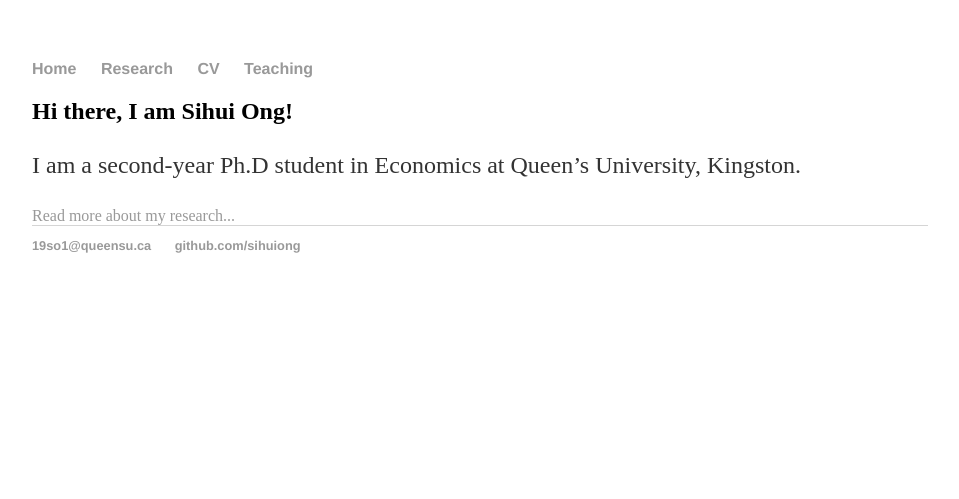
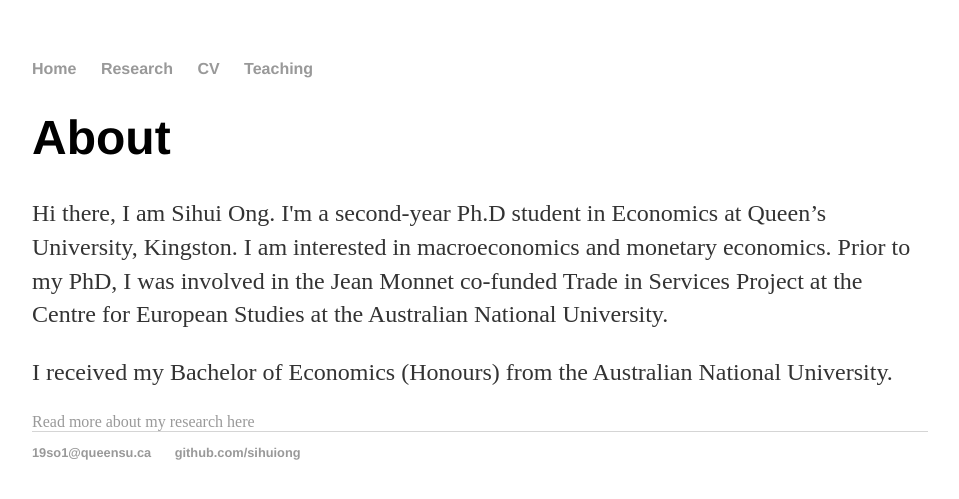
Before and after one commit to SihuiOng/SihuiOng.github.io, a Jekyll site: the page built from index.html, in a window 1280 px wide. Shown: the top 499 px of the page, without its empty margins (160-1119 px from the left). Built offline with Jekyll 4.4.1, drawn with Linux system fonts in a browser that asks for light colours.

Commit message:
Update index.html

```diff
--- a/index.html
+++ b/index.html
@@ -3,7 +3,11 @@ layout: default
 title: Sihui Ong, Ph.D. Candidate in Economics at Queen's University
 ---
 <div class="blurb">
-	<h2>Hi there, I am Sihui Ong!</h2>
-	<p>I am a second-year Ph.D student in Economics at Queen’s University, Kingston.  </p>
-		<a href="/about">Read more about my research...</a>
+	<h1>About</h1>
+	<p>Hi there, I am Sihui Ong. I'm a second-year Ph.D student in Economics at Queen’s University, Kingston. I am interested in macroeconomics and monetary economics.
+	Prior to my PhD, I was involved in the Jean Monnet co-funded Trade in Services Project at the Centre for European Studies at the Australian National University.</p>
+
+	<p>I received my Bachelor of Economics (Honours) from the Australian National University. </p>
+
+		<a href="/about">Read more about my research here</a>
 </div><!-- /.blurb -->
```
